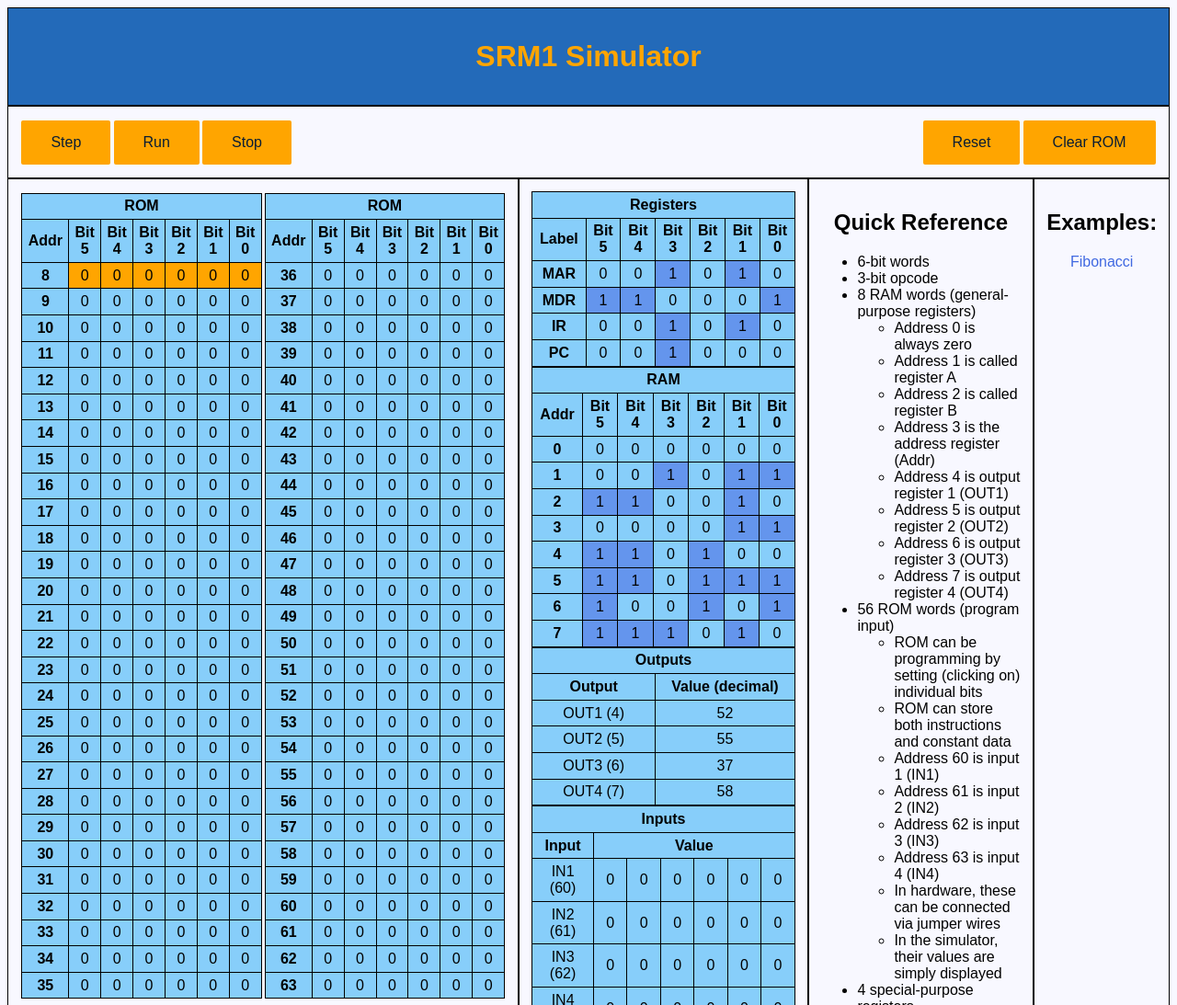
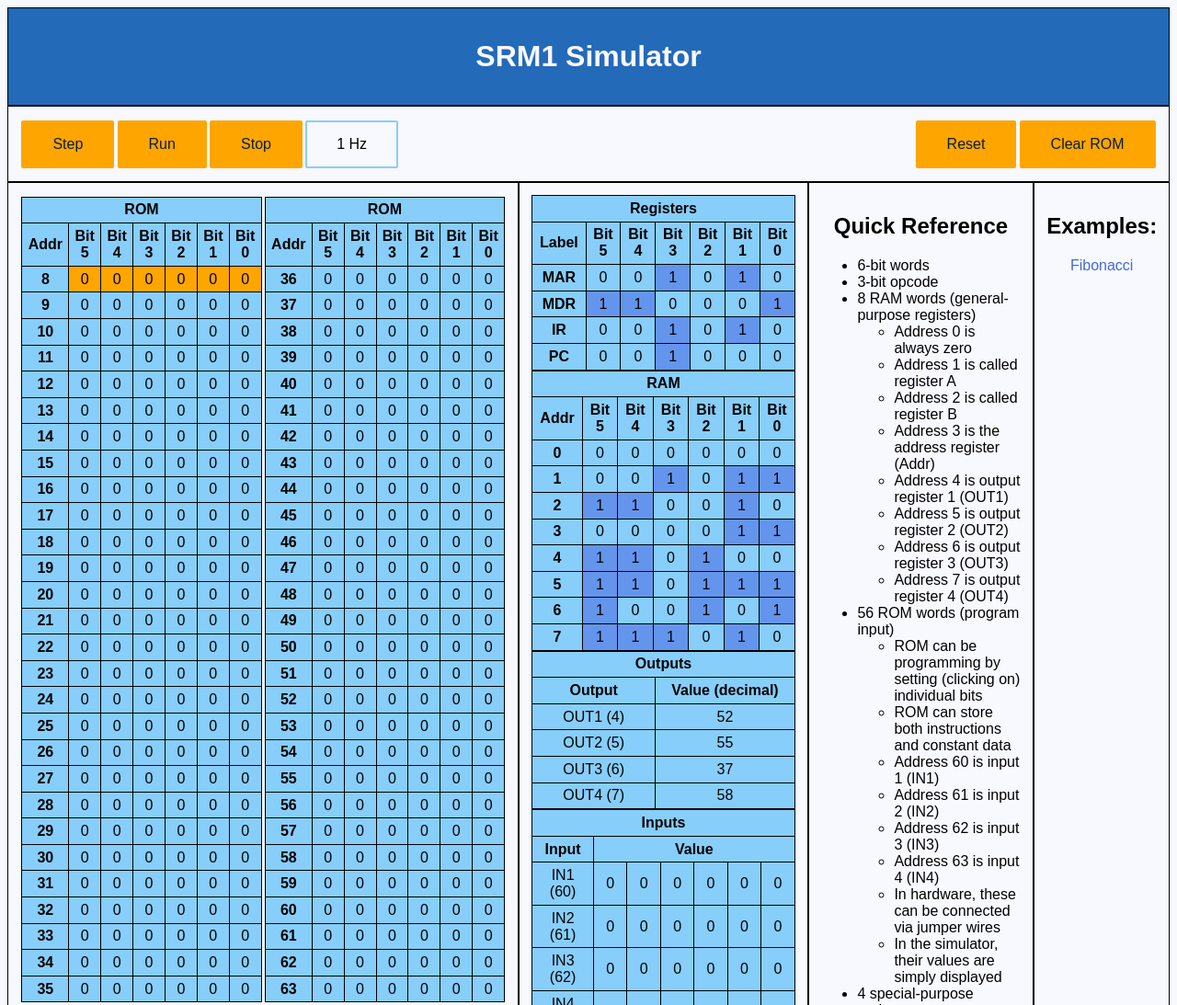
Before and after one commit to dariusjlukas/SRM-v1-sim, a plain HTML site: page public/index.html in a window 1280 px wide. Shown: the top 1093 px of the page at 92% size. Drawn offline with Linux system fonts and the light colour scheme.

Commit message:
Added clock speed indicator

```diff
--- a/public/helper.js
+++ b/public/helper.js
@@ -157,6 +157,7 @@ function update_display() {
     update_io_display();
     update_rom_display();
     highlight_memory();
+    document.getElementById("clock_indicator").innerHTML = speed;
 }
 
 function get_arg(instr) {
--- a/public/index.css
+++ b/public/index.css
@@ -14,7 +14,7 @@ body{
 
 .header{
     background-color: var(--blue1);
-    color: orange;
+    color: ghostwhite;
     text-align: center;
 }
 
@@ -26,7 +26,7 @@ body{
 .button {
     background-color: orange;
     color: var(--black);
-    border: none;
+    border: 2px solid orange;
     padding: 15px 32px;
     margin: 0.1em;
     text-align: center;
@@ -40,6 +40,17 @@ body{
 .button:hover {
     background-color: darkorange;
     cursor: pointer;
+}
+
+.indicator {
+    border: 2px solid lightskyblue;
+    border-radius: 2px;
+    padding: 15px 32px;
+    margin: 0.1em;
+    text-align: center;
+    text-decoration: none;
+    display: inline-block;
+    font-size: 16px;
 }
 
 .grid-container{
--- a/public/index.html
+++ b/public/index.html
@@ -25,6 +25,7 @@
      <button style="float: left;" class="button" onclick="step()">Step</button>
      <button style="float: left;" id="run_button" class="button" onclick="run()">Run</button>
      <button style="float: left;" class="button" onclick="stop()">Stop</button>
+     <div style="float: left;" class="indicator"><span id="clock_indicator">0</span> Hz</div>
      <button style="float: right;" id="clear_rom_button" class="button" onclick="clear_rom_prime()">Clear ROM</button>
      <button style="float: right;" class="button" onclick="reset()">Reset</button>
     </div>
@@ -273,7 +274,7 @@
       </div>
     </div>
     <div class="grid-item footer" style="grid-column-start: 1; grid-column-end: 5; grid-row-start: 4; grid-row-end: 5;">
-      <div style="float: right">v0.1</div>
+      <div style="float: right">v0.2</div>
     </div>
   </div>
 </body>
```
Also changed, not shown: public/index.js (+8 -8 lines).
